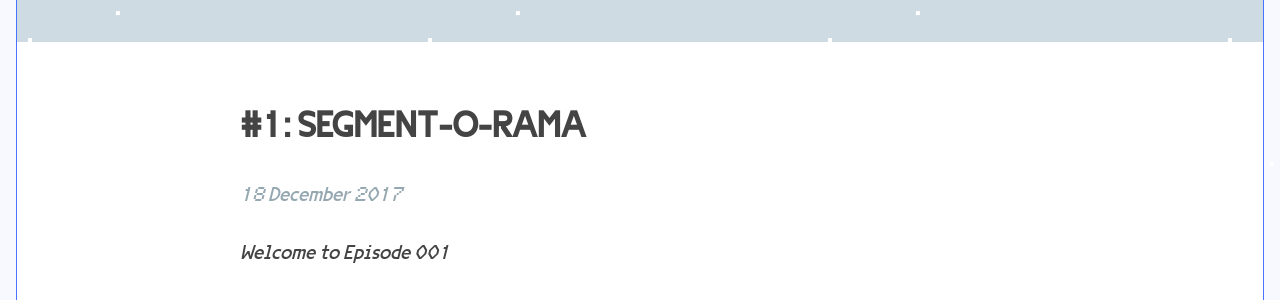
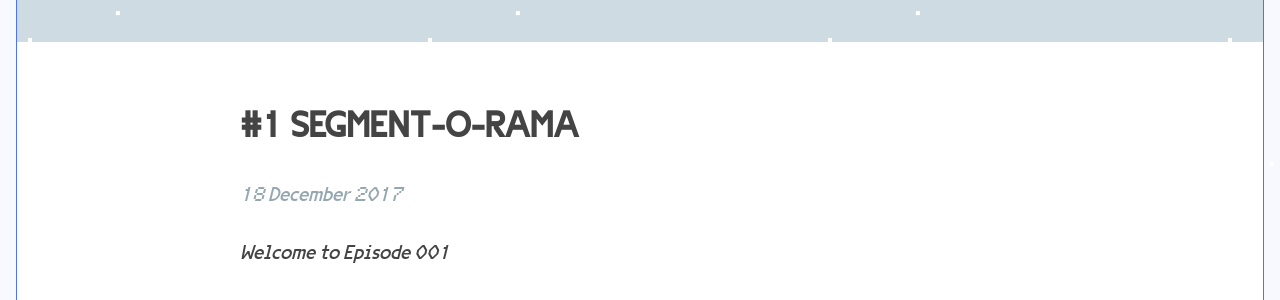
Before and after one commit to jondueck/whatevertown, a Jekyll site: the page built from _posts/2017-12-18-001.md, in a window 1280 px wide. Shown: the part 459-759 px from the top of the page. Built offline with Jekyll 4.4.1, drawn with Linux system fonts in a browser that asks for light colours; some web fonts are replaced.

Commit message:
Updated 001

```diff
--- a/_posts/2017-12-18-001.md
+++ b/_posts/2017-12-18-001.md
@@ -1,5 +1,5 @@
 ---
-title: "#1: Segment-o-rama"
+title: "#1 Segment-o-rama"
 date: 2017-12-18 10:00:00 -06:00
 permalink: "/episode/1/"
 author: Whatevertown
```
